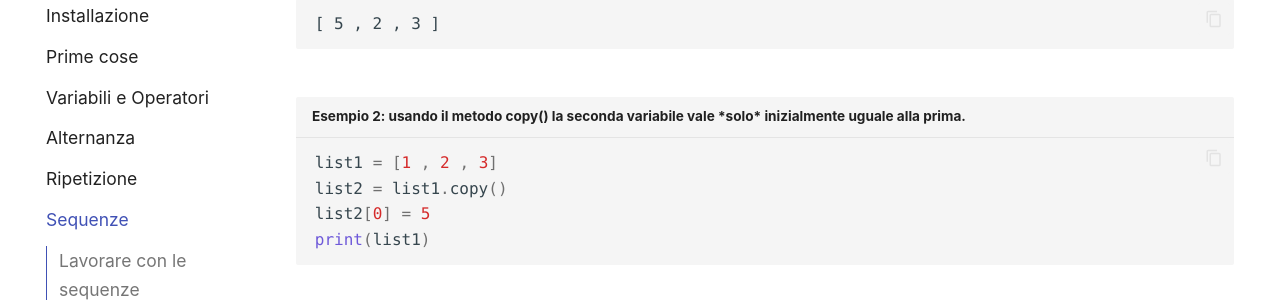
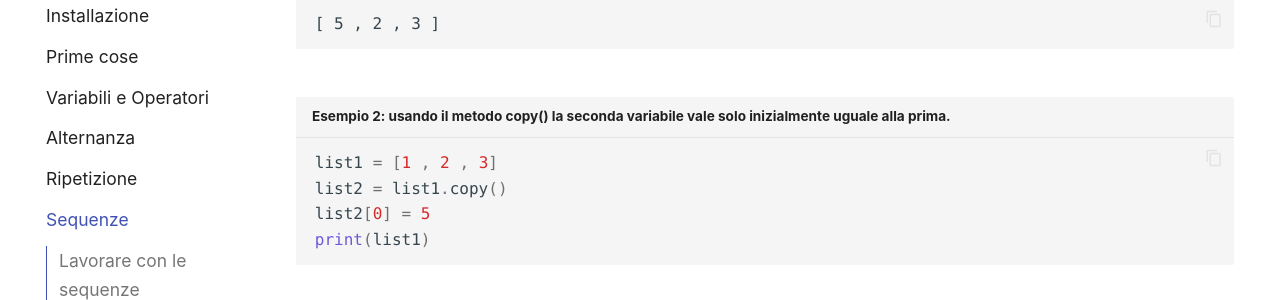
Before and after one commit to adjamhub/pyhandouts, an MkDocs documentation site: the page built from docs/basics/104_seq.md, in a window 1280 px wide and 900 px high, scrolled down 24923 px. Shown: the part 152-452 px from the top of the window. Built offline with MkDocs 1.6.1 and Material for MkDocs 9.7.7, drawn with Linux system fonts in a browser that asks for light colours; some of the changed text lies outside the part shown.

Commit message:
seq fixes

````diff
--- a/docs/basics/104_seq.md
+++ b/docs/basics/104_seq.md
@@ -985,7 +985,7 @@ print(list1)
 
 
 
-```py title="Esempio 2: usando il metodo copy() la seconda variabile vale *solo* inizialmente uguale alla prima."
+```py title="Esempio 2: usando il metodo copy() la seconda variabile vale solo inizialmente uguale alla prima."
 list1 = [1 , 2 , 3]
 list2 = list1.copy()
 list2[0] = 5
````
Also changed, not shown: other parts of docs/basics/104_seq.md (+1 -1 lines).
